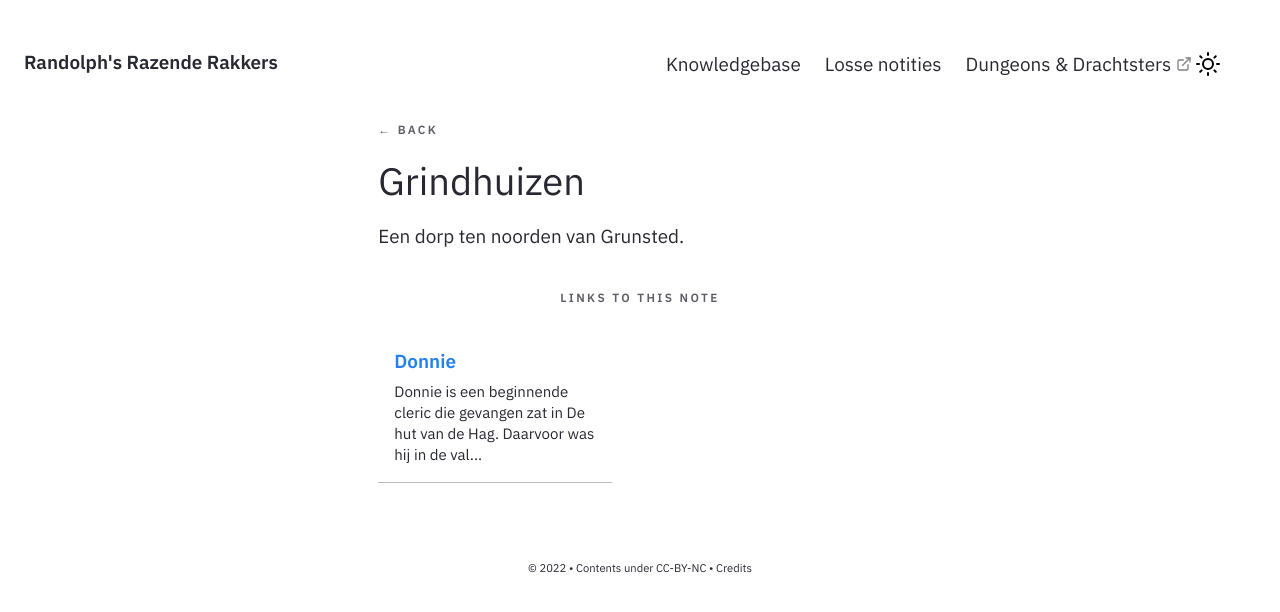
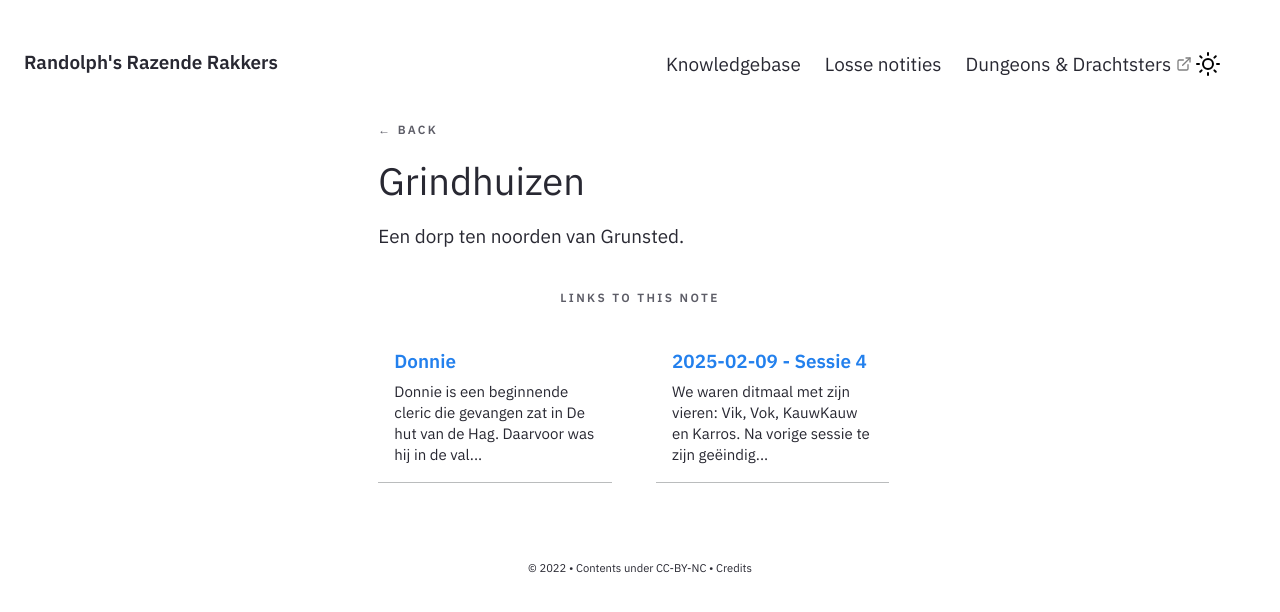
Before and after one commit to basvroegop/rrr, a Jekyll site: the page built from _notes/Public/Locaties/Ooshna/Dovania/Grindhuizen.md, in a window 1280 px wide. Shown: the top 612 px of the page. Built offline with Jekyll 4.4.1, drawn with Linux system fonts in a browser that asks for light colours.

Commit message:
Added meta info

```diff
--- a/_notes/Public/Samenvattingen/2025-02-09 - Sessie 4.md
+++ b/_notes/Public/Samenvattingen/2025-02-09 - Sessie 4.md
@@ -1,3 +1,9 @@
+---
+title: 2025-02-09 - Sessie 4
+feed: hide
+---
+
+
 We waren ditmaal met zijn vieren: Vik, Vok, Kauw-Kauw en Karros. Na vorige sessie te zijn geëindigd middenin de [[Cultistengrot]], besloten we ditmaal dieper naar binnen te trekken.
 
 Daar stuitten we al snel op een grote, ronde kamer. In het midden lag een dode basilisk, omringd door cultists die een [[Slangachtige cultleider]] hadden die onzichtbaar kon worden. Het gevecht brak al snel los: cultists probeerden één voor één de basilisk weer tot leven te brengen, wat wij (uiteindelijk tevergeefs) probeerden te voorkomen. Niet dat ze er wat aan hadden: na een korte moordpartij wisten we de activiteiten van de cult te stoppen. Dat Kauw-Kauw met zijn clusterammunitie op Karros schoot, doet nog wel een beetje zeer.
```
